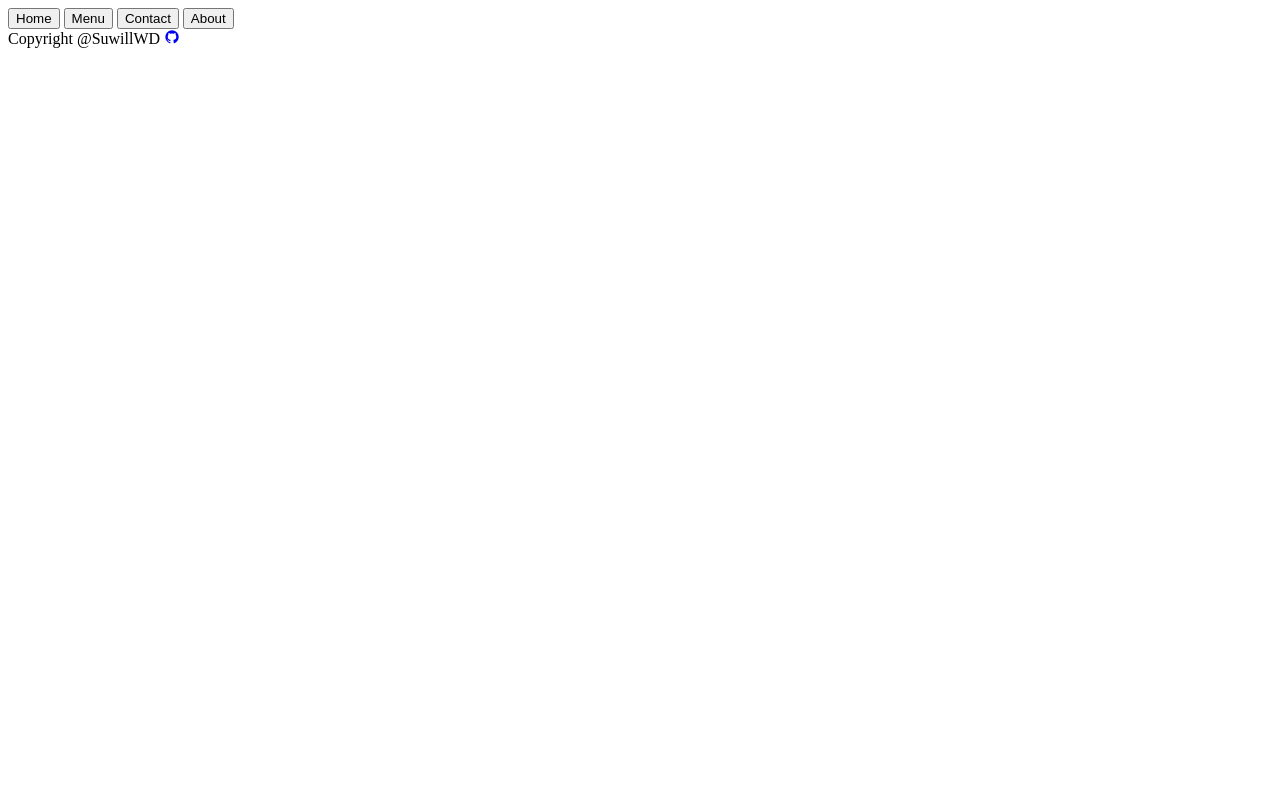
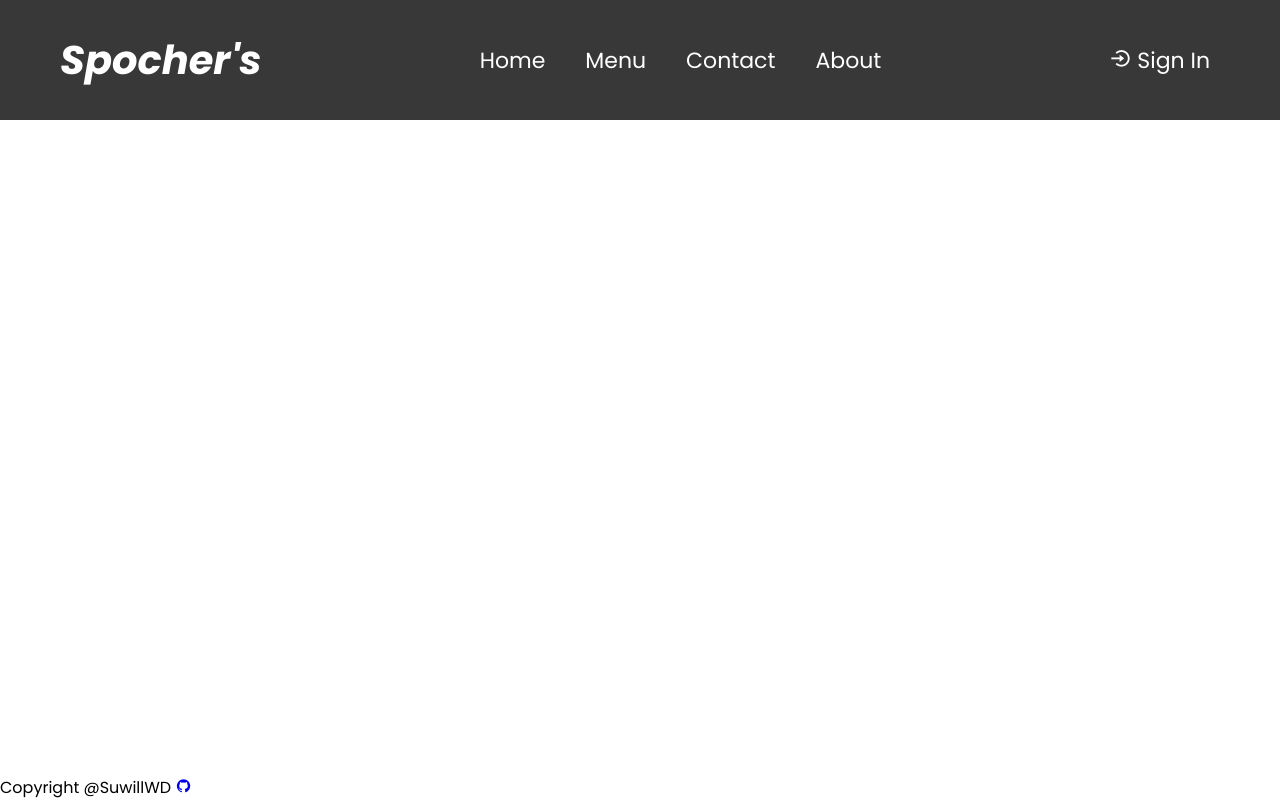
Before and after one commit to SuwillWD/restaurant-page, a website: page src/index.html in a window 1280 px wide. Drawn offline with nearby package versions, Linux system fonts and the light colour scheme.

Commit message:
desgin header

```diff
--- a/package.json
+++ b/package.json
@@ -12,8 +12,11 @@
   "author": "Suwill Lokhande",
   "license": "ISC",
   "devDependencies": {
+    "css-loader": "^7.1.2",
     "html-webpack-plugin": "^5.6.0",
+    "style-loader": "^4.0.0",
     "webpack": "^5.91.0",
-    "webpack-cli": "^5.1.4"
+    "webpack-cli": "^5.1.4",
+    "webpack-dev-server": "^5.0.4"
   }
 }
--- a/src/index.html
+++ b/src/index.html
@@ -4,18 +4,23 @@
     <meta charset="UTF-8">
     <meta name="viewport" content="width=device-width, initial-scale=1.0">
     <link href='https://unpkg.com/boxicons@2.1.4/css/boxicons.min.css' rel='stylesheet'>
+    <link rel="stylesheet" href="./style.css">
     <title>Restaurant Page</title>
 </head>
 <body>
     <header>
+        <button id="restaurant-name">Spocher's</button>
         <nav>
             <button>Home</button>
             <button>Menu</button>
             <button>Contact</button>
             <button>About</button>
         </nav>
+        <button id="sign-in-btn"><i class='bx bx-log-in-circle'></i> Sign In</button>
     </header>
-    <div id="content"></div>
+    <div id="content">
+
+    </div>
     <footer>Copyright @SuwillWD <a href="https://github.com/SuwillWD/restaurant-page"><i class='bx bxl-github'></i></a></footer>
 </body>
 </html>
--- /dev/null
+++ b/src/style.css
@@ -0,0 +1,54 @@
+@import url('https://fonts.googleapis.com/css2?family=Poppins:ital,wght@0,100;0,200;0,300;0,400;0,500;0,600;0,700;0,800;0,900;1,100;1,200;1,300;1,400;1,500;1,600;1,700;1,800;1,900&display=swap');
+
+
+* {
+    font-family: 'Poppins', sans-serif;
+    padding: 0;
+    margin: 0;
+    box-sizing: border-box;
+}
+
+body {
+    display: flex;
+    flex-direction: column;
+    justify-content: space-between;
+    height: 100vh;
+}
+
+header {
+    display: flex;
+    justify-content: space-between;
+    align-items: center;
+    padding: 30px 60px;
+    background-color: rgb(56, 56, 56);
+}
+
+nav {
+    display: flex;
+    gap: 20px;
+}
+
+button {
+    background-color: transparent;
+    color: white;
+    border: none;
+}
+
+header nav button,
+#sign-in-btn {
+    font-size: 22px;
+    font-weight: 400;
+    padding: 10px;
+}
+
+#restaurant-name {
+    font-weight: 700;
+    font-size: 40px;
+    font-style: italic;
+}
+
+header nav button:hover,
+#sign-in-btn:hover {
+    border-bottom: 2px solid white;
+    cursor: pointer;
+}
```
Also changed, not shown: webpack.config.js (+12 -0 lines), 1 other file.
